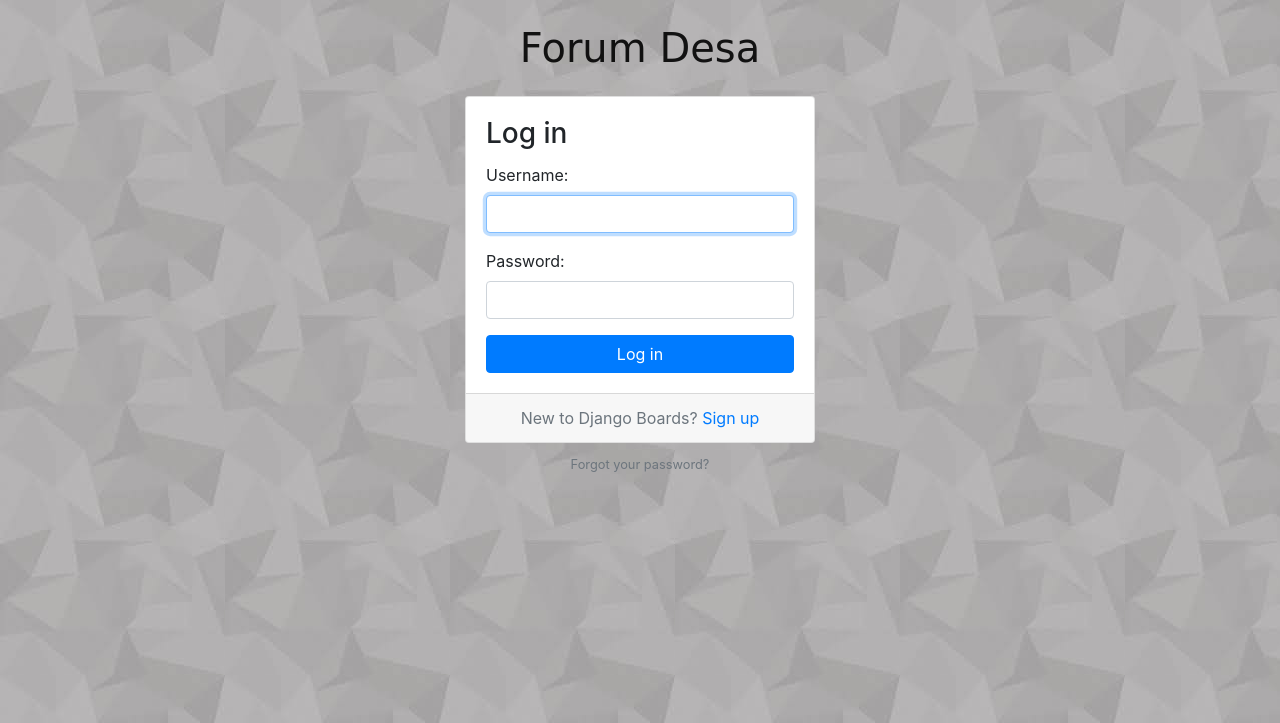
After one commit to ingafter60/forumdesa, a Django app: page /login/ in a window 1280 px wide. The commit adds this page. Shown: the top 723 px of the page. Run offline with Django 3.2, Linux system fonts and the light colour scheme; some libraries are stand-ins or nearby versions.

Commit message:
Part 4 - 8. Login

```diff
--- a/myproject/settings.py
+++ b/myproject/settings.py
@@ -129,3 +129,4 @@ STATICFILES_DIRS = [
 ]
 
 LOGOUT_REDIRECT_URL = 'home'
+LOGIN_REDIRECT_URL = 'home'
--- a/myproject/urls.py
+++ b/myproject/urls.py
@@ -37,8 +37,13 @@ from boards import views
 urlpatterns = [
     url(r'^$', views.home, name='home'),
     url(r'^signup/$', accounts_views.signup, name='signup'),
+    url(r'^login/$', auth_views.LoginView.as_view(template_name='login.html'), name='login'),
     url(r'^logout/$', auth_views.LogoutView.as_view(), name='logout'),
+
+    # BORDS
     url(r'^boards/(?P<pk>\d+)/$', views.board_topics, name='board_topics'),
     url(r'^boards/(?P<pk>\d+)/new/$', views.new_topic, name='new_topic'),
+
+    # ADMIN
     url(r'^admin/', admin.site.urls),
 ]
--- a/templates/base.html
+++ b/templates/base.html
@@ -33,7 +33,7 @@
             </ul>
           {% else %}
             <form class="form-inline ml-auto">
-              <a href="#" class="btn btn-outline-secondary">Log in</a>
+              <a href="{% url 'login' %}" class="btn btn-outline-secondary">Log in</a>
               <a href="{% url 'signup' %}" class="btn btn-primary ml-2">Sign up</a>
             </form>
           {% endif %}
--- /dev/null
+++ b/templates/base_accounts.html
@@ -0,0 +1,17 @@
+{% extends 'base.html' %}
+
+{% load static %}
+
+{% block stylesheet %}
+  <link rel="stylesheet" href="{% static 'css/accounts.css' %}">
+{% endblock %}
+
+{% block body %}
+  <div class="container">
+    <h1 class="text-center logo my-4">
+      <a href="{% url 'home' %}">Forum Desa</a>
+    </h1>
+    {% block content %}
+    {% endblock %}
+  </div>
+{% endblock %}
--- a/templates/includes/form.html
+++ b/templates/includes/form.html
@@ -1,4 +1,12 @@
 {% load widget_tweaks %}
+
+{% if form.non_field_errors %}
+  <div class="alert alert-danger" role="alert">
+    {% for error in form.non_field_errors %}
+      <p{% if forloop.last %} class="mb-0"{% endif %}>{{ error }}</p>
+    {% endfor %}
+  </div>
+{% endif %}
 
 {% for field in form %}
   <div class="form-group">
--- /dev/null
+++ b/templates/login.html
@@ -0,0 +1,28 @@
+{% extends 'base_accounts.html' %}
+
+{% block title %}Log in to Django Boards{% endblock %}
+
+{% block content %}
+  <div class="row justify-content-center">
+    <div class="col-lg-4 col-md-6 col-sm-8">
+      <div class="card">
+        <div class="card-body">
+          <h3 class="card-title">Log in</h3>
+          <form method="post" novalidate>
+            {% csrf_token %}
+            {% include 'includes/form.html' %}
+            <button type="submit" class="btn btn-primary btn-block">Log in</button>
+          </form>
+        </div>
+        <div class="card-footer text-muted text-center">
+          New to Django Boards? <a href="{% url 'signup' %}">Sign up</a>
+        </div>
+      </div>
+      <div class="text-center py-2">
+        <small>
+          <a href="#" class="text-muted">Forgot your password?</a>
+        </small>
+      </div>
+    </div>
+  </div>
+{% endblock %}
```
Also changed, not shown: templates/signup.html (+4 -13 lines), db.sqlite3, static/img/images.jpg.
